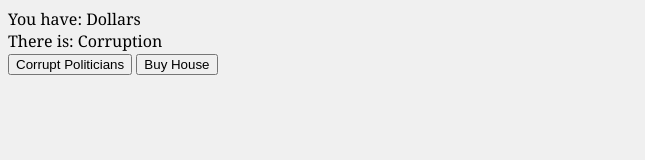
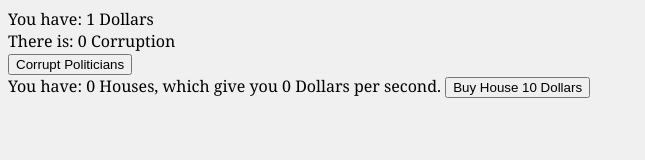
Before and after one commit to Loyal-Alchemist/Loyal-Alchemist.github.io, a plain HTML site: page TCR/Taxes.html in a window 1280 px wide. Shown: the whole page, without its empty margins (0-645 px from the left). Drawn offline with Linux system fonts and the light colour scheme.

Commit message:
Fix floating point + add house

```diff
--- a/TCR/Taxes.html
+++ b/TCR/Taxes.html
@@ -12,7 +12,10 @@ body {
 <div>You have: <span id="money"></span> Dollars</div>
 <div>There is: <span id="corruption"></span> Corruption</div>
 <button onclick="actCorrupt()">Corrupt Politicians</button>
-<button onclick="actBuyHouseAttempt()">Buy House</button>
+<div>
+You have: <span id="houses"></span> Houses, which give you <span id="moneyDir"></span> Dollars per second.
+<button onclick="actBuyHouseAttempt()">Buy House<span id="houseCost"></span></button>
+</div>
 <script src="Taxes.js"></script>
 </body>
 </html>
--- a/TCR/Taxes.js
+++ b/TCR/Taxes.js
@@ -1,6 +1,6 @@
 //{Variables
 var curr1 = 1;
-var house = 1;
+var house = 0;
 var corruption = 0;
 var houseCost = 10;
 //}
@@ -14,13 +14,16 @@ setInterval(incrementer, 100);
 //{Calculate Currency
 function calcCurrency(){
 	curr1 += house/10;
-	document.getElementById("money").innerHTML = Curr1;
-	document.getElementById("corruption").innerHTML = corruption;
+	document.getElementById("money").innerHTML = Math.trunc(curr1*10)/10;
+	document.getElementById("corruption").innerHTML = Math.round(corruption*10)/10;
+	document.getElementById("houses").innerHTML = house;
+	document.getElementById("moneyDir").innerHTML = house;
+	document.getElementById("houseCost").innerHTML = "\n" + Math.trunc(houseCost*10)/10 + " Dollars";
 }
 //}
 //{Calculate Cost
 function calcCost(){
-	houseCost = pow(10,(house-corruption));
+	houseCost = Math.pow(10,(house-corruption+1));
 }
 //}
 //{Button Press
```
